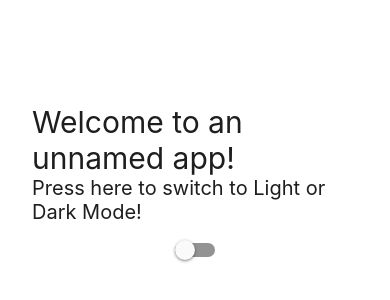
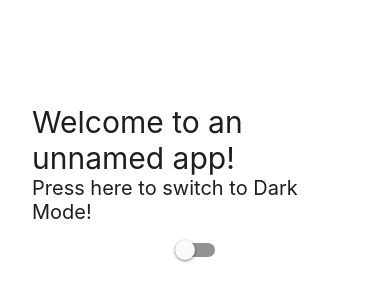
Before and after one commit to mattevans98/ReactNativeStuff, a React Native app: screen / in a window 390 px wide. Shown: the part 240-540 px from the top of the page. Built offline with nearby package versions, Linux system fonts and the light colour scheme.

Commit message:
Added dynamic label

```diff
--- a/src/components/landing-page/LandingPage.tsx
+++ b/src/components/landing-page/LandingPage.tsx
@@ -9,7 +9,7 @@ const LandingPage: React.FC<LandingPageProps> = (props: LandingPageProps) => {
 		<View style={theme.container}>
 			<Text style={theme.text}>
 				<Text style={theme.h1}>Welcome to an unnamed app!{'\n'}</Text>
-				<Text style={theme.h2}>Press here to switch to Light or Dark Mode!</Text>
+				<Text style={theme.h2}>Press here to switch to {isDark ? 'Light' : 'Dark'} Mode!</Text>
 			</Text>
 			<Switch onValueChange={toggleDarkTheme} value={isDark} />
 		</View>
```
